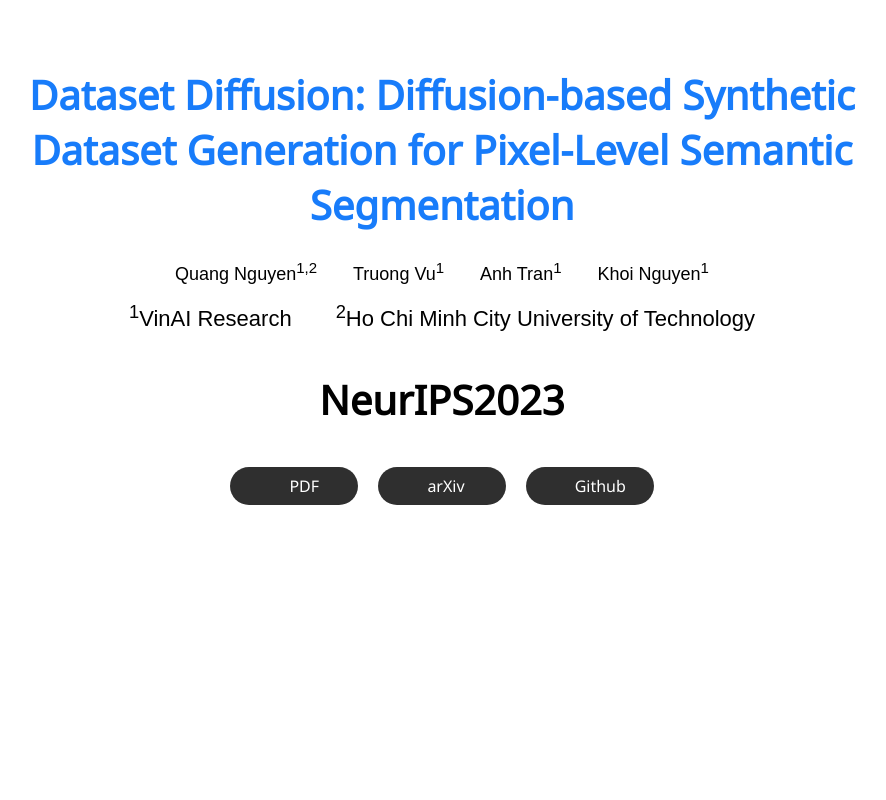
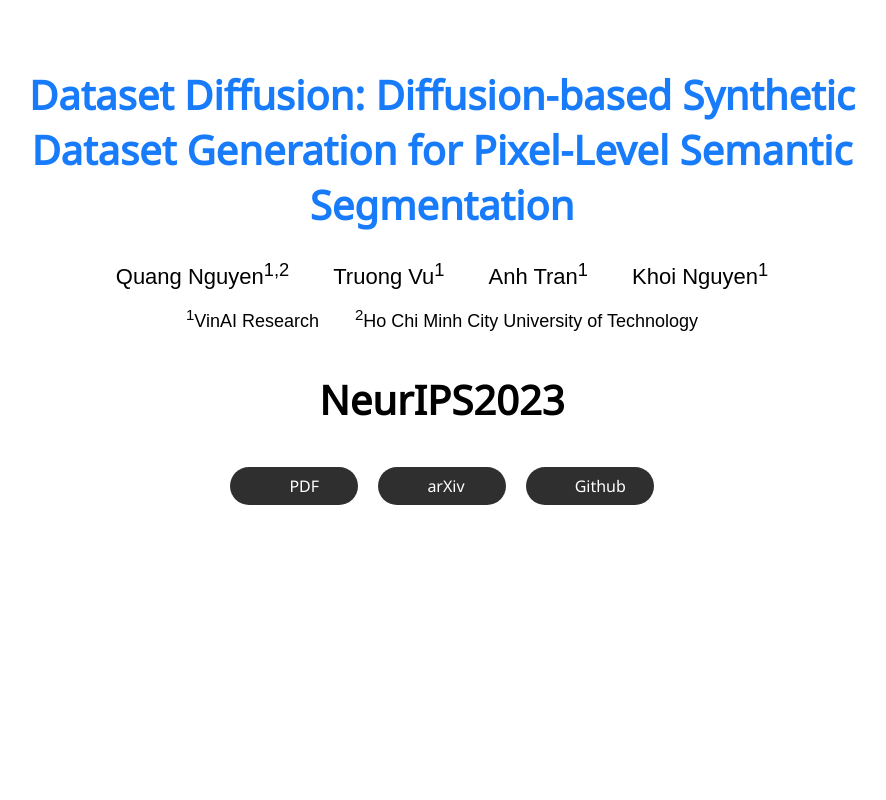
Before and after one commit to dataset-diffusion/dataset-diffusion, a React (Create React App) app: page / in a window 1280 px wide. Shown: the top 800 px of the page, without its empty margins (198-1084 px from the left). Built offline with nearby package versions, Linux system fonts and the light colour scheme; some icons are missing; a web font is replaced by a local one.

Commit message:
update web

```diff
--- a/public/index.html
+++ b/public/index.html
@@ -15,7 +15,7 @@
   <meta name="viewport" content="width=device-width, initial-scale=1" />
   <meta name="theme-color" content="#000000" />
   <meta name="description" content="Web site created using create-react-app" />
-  <link rel="apple-touch-icon" href="%PUBLIC_URL%/logo192.png" />
+  <link rel="apple-touch-icon" href="#" />
   <link rel="stylesheet" href="https://cdn.jsdelivr.net/gh/jpswalsh/academicons@1/css/academicons.min.css">
   <link href="https://fonts.cdnfonts.com/css/consola-mono" rel="stylesheet">
   <!--
--- a/src/App.css
+++ b/src/App.css
@@ -185,7 +185,7 @@
   position: relative;
   list-style-type: none;
   margin: 0 1em;
-  font-size: 18px;
+  font-size: 22px;
   color: black;
 }
 
@@ -213,7 +213,7 @@
 }
 
 .nav-authors #enterprise a {
-  font-size: 22px;
+  font-size: 18px;
 }
 
 /*END NAVBAR SECTION =======================================*/
```
